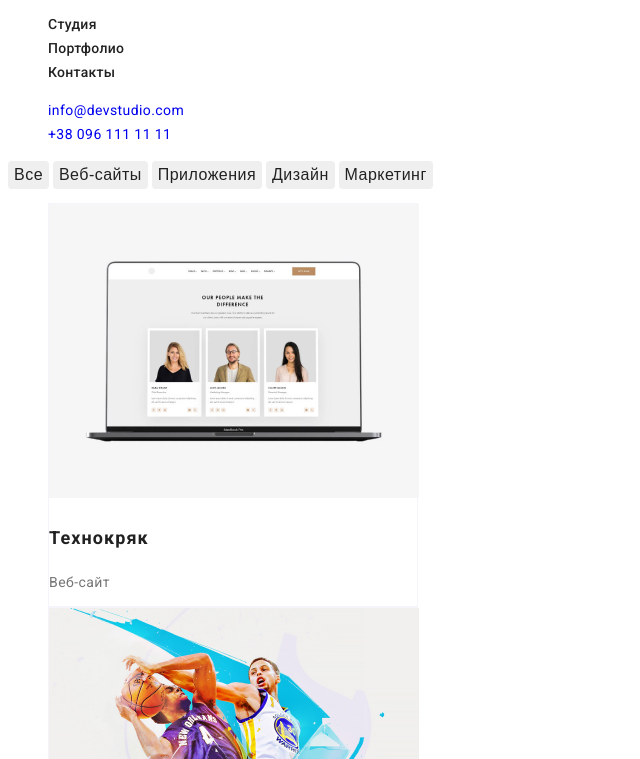
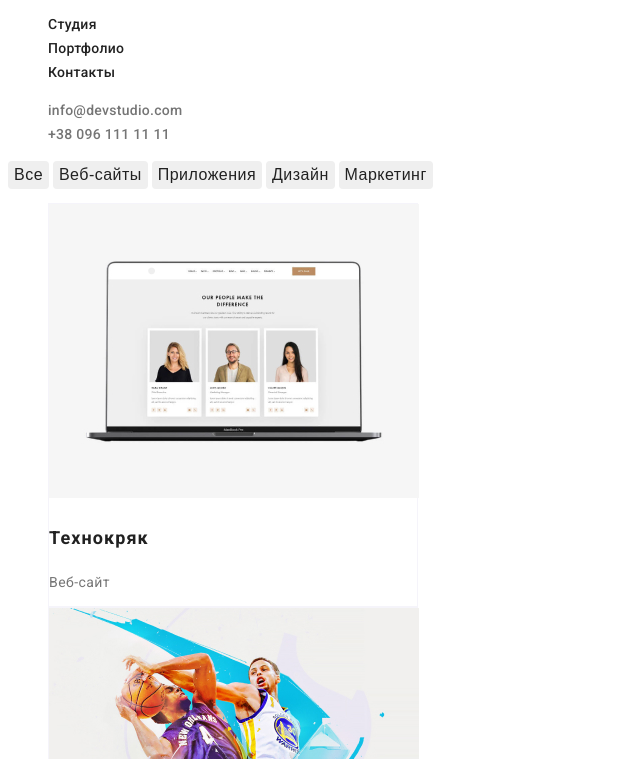
Before and after one commit to MeatyRenegade/goit-markup-hw-02, a plain HTML site: page portfolio.html in a window 1280 px wide. Shown: the part 41-800 px from the top of the page, without its empty margins (0-640 px from the left). Drawn offline with Linux system fonts and the light colour scheme.

Commit message:
Изменена секция на странице portfolio.html

```diff
--- a/portfolio.html
+++ b/portfolio.html
@@ -19,7 +19,7 @@
       <div class="topline-box">
         <nav>
           <a class="web-logo" href="/"
-            ><span class="web-part">Web</span>Studio</a
+            ><span class="web-part">Web</span><span>Studio</span></a
           >
           <ul class="no-dots">
             <li><a class="link link-type" href="./index.html">Студия</a></li>
@@ -31,12 +31,14 @@
         </nav>
         <ul class="no-dots">
           <li>
-            <a class="link" href="mailto:info@devstudio.com"
+            <a class="link link-header" href="mailto:info@devstudio.com"
               >info@devstudio.com</a
             >
           </li>
           <li>
-            <a class="link" href="tel:+380961111111">+38 096 111 11 11</a>
+            <a class="link link-header" href="tel:+380961111111"
+              >+38 096 111 11 11</a
+            >
           </li>
         </ul>
       </div>
@@ -51,9 +53,7 @@
           <button class="filter-button">Дизайн</button>
           <button class="filter-button">Маркетинг</button>
         </nav>
-      </section>
-      <!-- Портфолио -->
-      <section>
+        <!-- Портфолио -->
         <ul class="no-dots">
           <li>
             <div class="ourworks-box">
```
